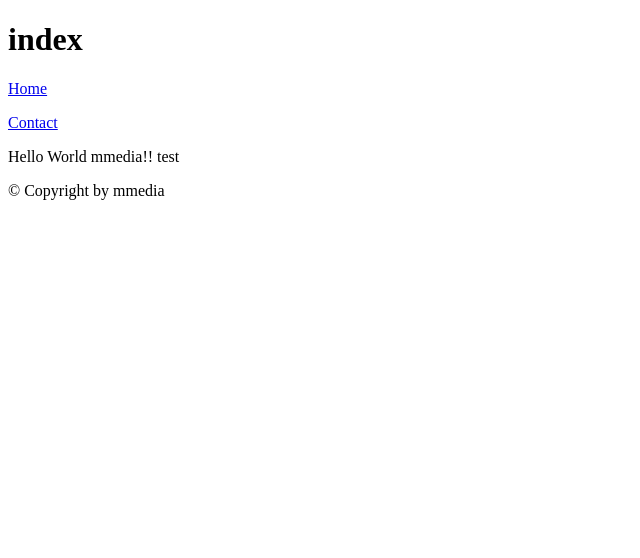
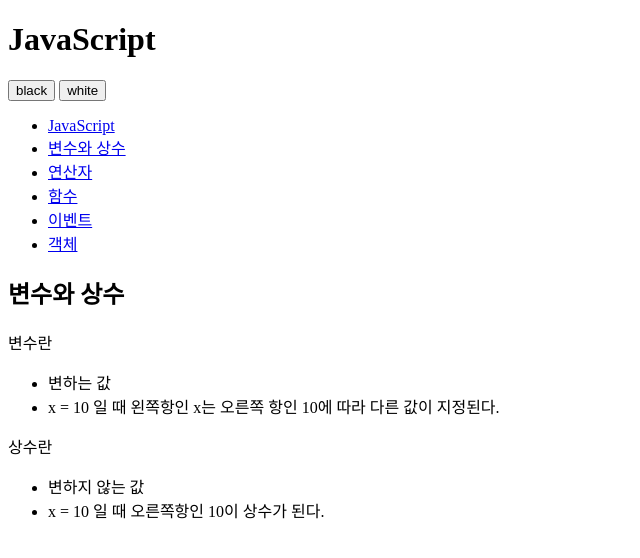
Before and after one commit to xnculture/opentutorials-mmedia, a plain HTML site: page index.html in a window 1280 px wide. Shown: the whole page, without its empty margins (0-640 px from the left). Drawn offline with Linux system fonts and the light colour scheme.

Commit message:
change index.html

```diff
--- a/index.html
+++ b/index.html
@@ -1,47 +1,52 @@
 <!DOCTYPE html>
-<html lang="en">
+<html>
 <head>
-		<meta charset="utf-8">
-
-		<!-- Always force latest IE rendering engine (even in intranet) & Chrome Frame
-		Remove this if you use the .htaccess -->
-		<meta http-equiv="X-UA-Compatible" content="IE=edge,chrome=1">
-
-		<title>index</title>
-		<meta name="description" content="">
-		<meta name="author" content="mmedia">
-
-		<meta name="viewport" content="width=device-width; initial-scale=1.0">
-
-		<!-- Replace favicon.ico & apple-touch-icon.png in the root of your domain and delete these references -->
-		<link rel="shortcut icon" href="/favicon.ico">
-		<link rel="apple-touch-icon" href="/apple-touch-icon.png">
+<meta charset="utf-8" />
 </head>
-
-	<body>
+<body id="body">
 <div>
 <header>
-				<h1>index</h1>
+<h1>JavaScript</h1>
 </header>
+<div id="toolbar">
+<input type="button" value="black" />
+<input type="button" value="white" />
+</div>
 <nav>
+<ul>
+<li><a href="http://opentutorials.org/course/49/17">JavaScript</a></li>
+<li><a href="http://opentutorials.org/course/49/16">변수와 상수</a></li>
+<li><a href="http://opentutorials.org/course/49/18">연산자</a></li>
+<li><a href="http://opentutorials.org/course/49/19">함수</a></li>
+<li><a href="http://opentutorials.org/course/49/20">이벤트</a></li>
+<li><a href="http://opentutorials.org/course/49/21">객체</a></li>
+</ul>
+</nav>
+<article>
+<h2>변수와 상수</h2>
+<div>
+<p>변수란</p>
+<ul>
+<li>
+변하는 값
+</li>
+<li>
+x = 10 일 때 왼쪽항인 x는 오른쪽 항인 10에 따라 다른 값이 지정된다.
+</li>
+</ul>
 <p>
-					<a href="/">Home</a>
+상수란
 </p>
-				<p>
-					<a href="/contact">Contact</a>
-				</p>
-			</nav>
-
-			<div>
-					Hello World mmedia!!
-					test
+<ul>
+<li>
+변하지 않는 값
+</li>
+<li>
+x = 10 일 때 오른쪽항인 10이 상수가 된다.
+</li>
+</ul>
 </div>
-
-			<footer>
-				<p>
-					&copy; Copyright  by mmedia
-				</p>
-			</footer>
+</article>
 </div>
 </body>
 </html>
```
Lines whose indentation alone changed are shown as unchanged.
